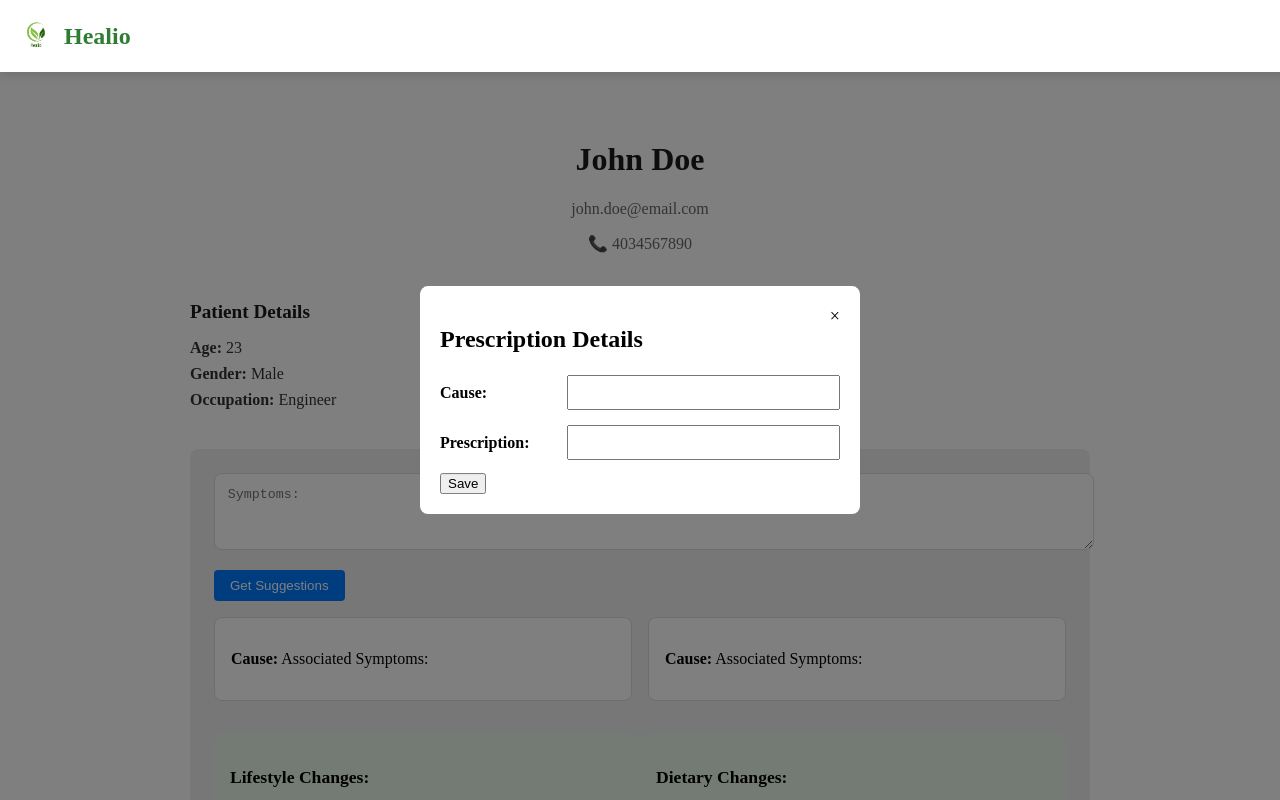
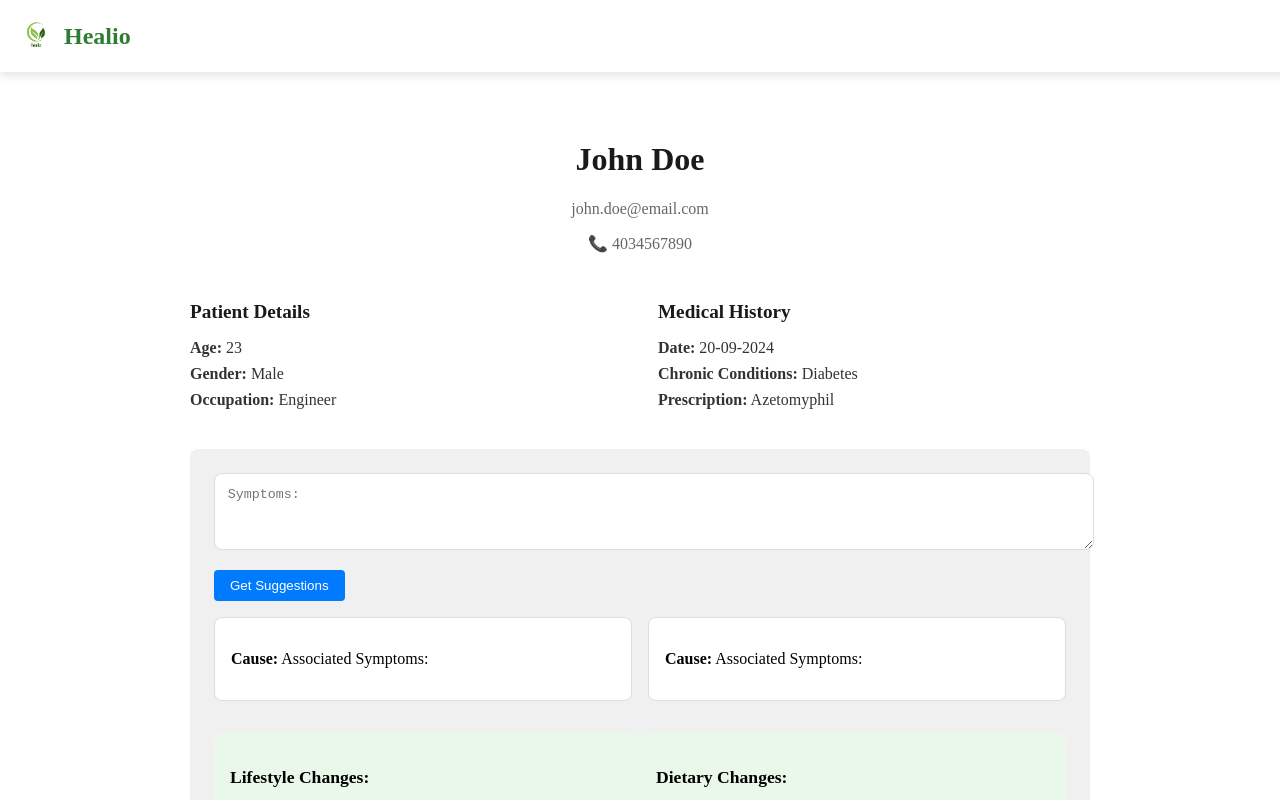
Before and after one commit to meng-ensf-607-608/smart-physician-ui, an Angular app: page /patient-details in a window 1280 px wide. Shown: the top 800 px of the page. Built offline with nearby package versions, Linux system fonts and the light colour scheme.

Commit message:
changes to popup window

```diff
--- a/src/app/patient-details/patient-details.component.css
+++ b/src/app/patient-details/patient-details.component.css
@@ -123,7 +123,8 @@
   margin-bottom: 1rem;
 }
 
-.modal-overlay { /* Hidden by default */
+.modal-overlay {
+  display: none;/* Hidden by default */
   position: fixed;
   top: 0;
   left: 0;
--- a/src/app/patient-details/patient-details.component.html
+++ b/src/app/patient-details/patient-details.component.html
@@ -55,7 +55,7 @@
   <!-- Modal Structure -->
   <div class="modal-overlay" id="modalOverlay">
     <div class="modal-content">
-      <span class="close-btn" id="closeBtn">&times;</span>
+      <span class="close-btn" id="closeBtn" (click)="closePrescriptionPopup()">&times;</span>
       <h2>Prescription Details</h2>
 
       <!-- Form Fields for Cause and Prescription, with labels and inputs in one row -->
@@ -70,6 +70,6 @@
       </div>
 
       <!-- Submit button -->
-      <button class="save-prescripitions">Save</button>
+      <button class="save-prescriptions" (click)="savePrescription()">Save</button>
     </div>
   </div>
--- a/src/app/patient-details/patient-details.component.ts
+++ b/src/app/patient-details/patient-details.component.ts
@@ -10,6 +10,12 @@ import { Router } from '@angular/router';
 })
 export class PatientDetailsComponent implements OnInit {
   patientData: any;
+
+  // Object to hold prescription details
+  prescriptionDetails = {
+    cause: '',
+    prescription: ''
+  };
 
   // Method to open the Prescription Popup
   openPrescriptionPopup() {
@@ -27,6 +33,12 @@ export class PatientDetailsComponent implements OnInit {
     }
   }
 
+  // Method to save the prescription details and close the popup
+  savePrescription() {
+    console.log('Saving prescription details:', this.prescriptionDetails);
+    this.closePrescriptionPopup();
+  }
+
   constructor(private router: Router) {
     // Retrieve the state data (patient details) passed from the Appointments component
     const navigation = this.router.getCurrentNavigation();
```
